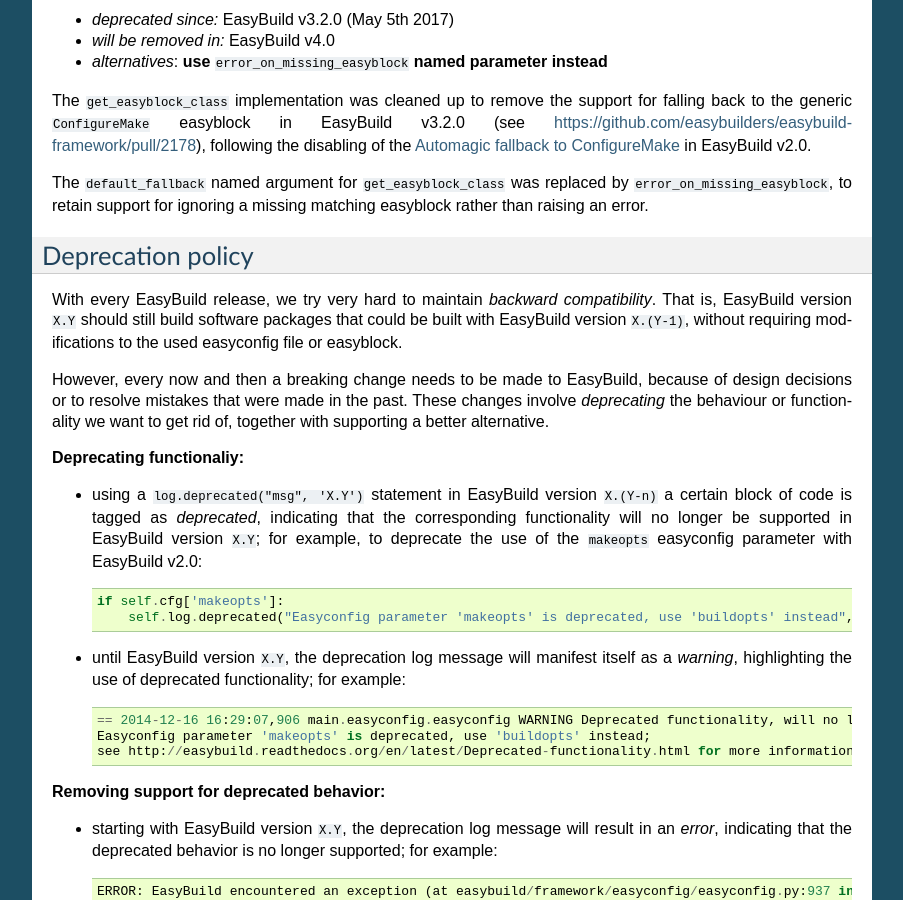
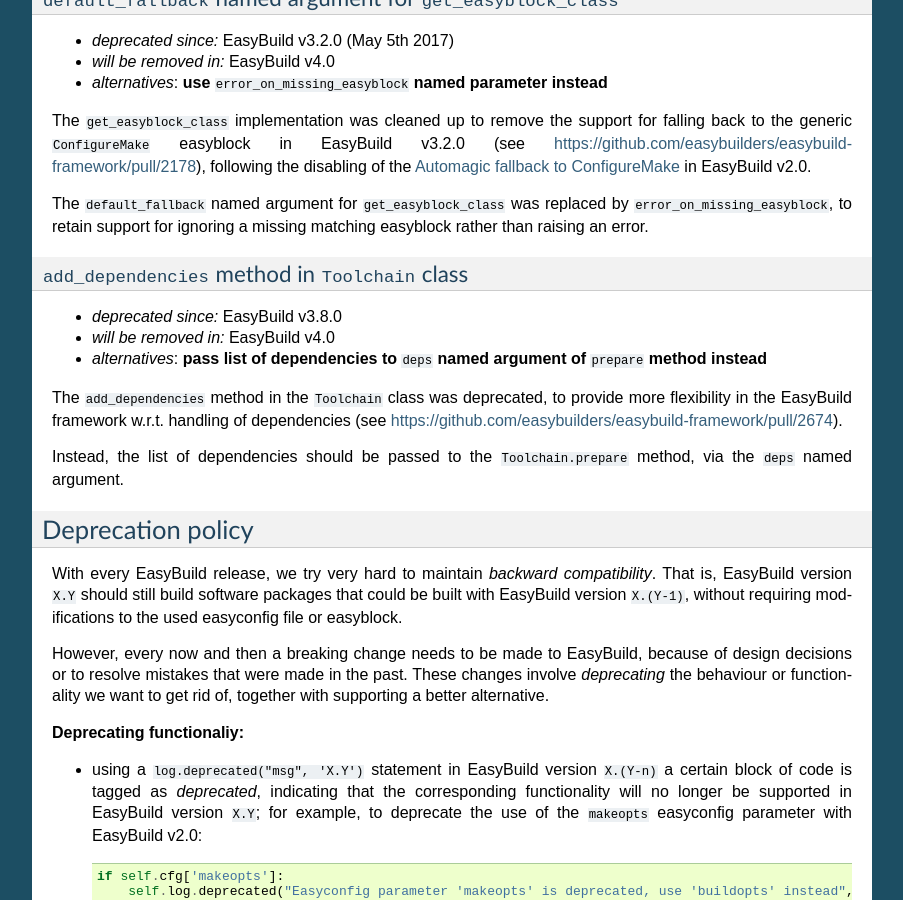
Before and after one commit to easybuilders/easybuild, a Sphinx documentation site: the page built from docs/Deprecated-functionality.rst, in a window 1280 px wide and 900 px high, scrolled down 2427 px. Shown: the whole window, without its empty margins (198-1101 px from the left). Built offline with Sphinx 7.4.7, drawn with Linux system fonts in a browser that asks for light colours; pages that are not in the unit, such as notebooks, are missing from menus; some of the changed text lies outside the part shown.

Commit message:
document deprecation of Toolchain.add_dependencies

```diff
--- a/docs/Deprecated-functionality.rst
+++ b/docs/Deprecated-functionality.rst
@@ -42,6 +42,7 @@
 For EasyBuild framework developers:
 
 * :ref:`depr_get_easyblock_class_default_fallback`
+* :ref:`depr_toolchain_add_dependencies`
 
 
 .. _depr_fftw_use_fma4:
@@ -156,6 +157,21 @@
 to retain support for ignoring a missing matching easyblock rather than raising an error.
 
 
+.. _depr_toolchain_add_dependencies:
+
+``add_dependencies`` method in ``Toolchain`` class
+~~~~~~~~~~~~~~~~~~~~~~~~~~~~~~~~~~~~~~~~~~~~~~~~~~
+
+* *deprecated since:* EasyBuild v3.8.0
+* *will be removed in:* EasyBuild v4.0
+* *alternatives*: **pass list of dependencies to** ``deps`` **named argument of** ``prepare`` **method instead**
+
+The ``add_dependencies`` method in the ``Toolchain`` class was deprecated, to provide more flexibility in the
+EasyBuild framework w.r.t. handling of dependencies (see https://github.com/easybuilders/easybuild-framework/pull/2674).
+
+Instead, the list of dependencies should be passed to the ``Toolchain.prepare`` method, via the ``deps`` named argument.
+
+
 .. _deprecation_policy:
 
 Deprecation policy
```
